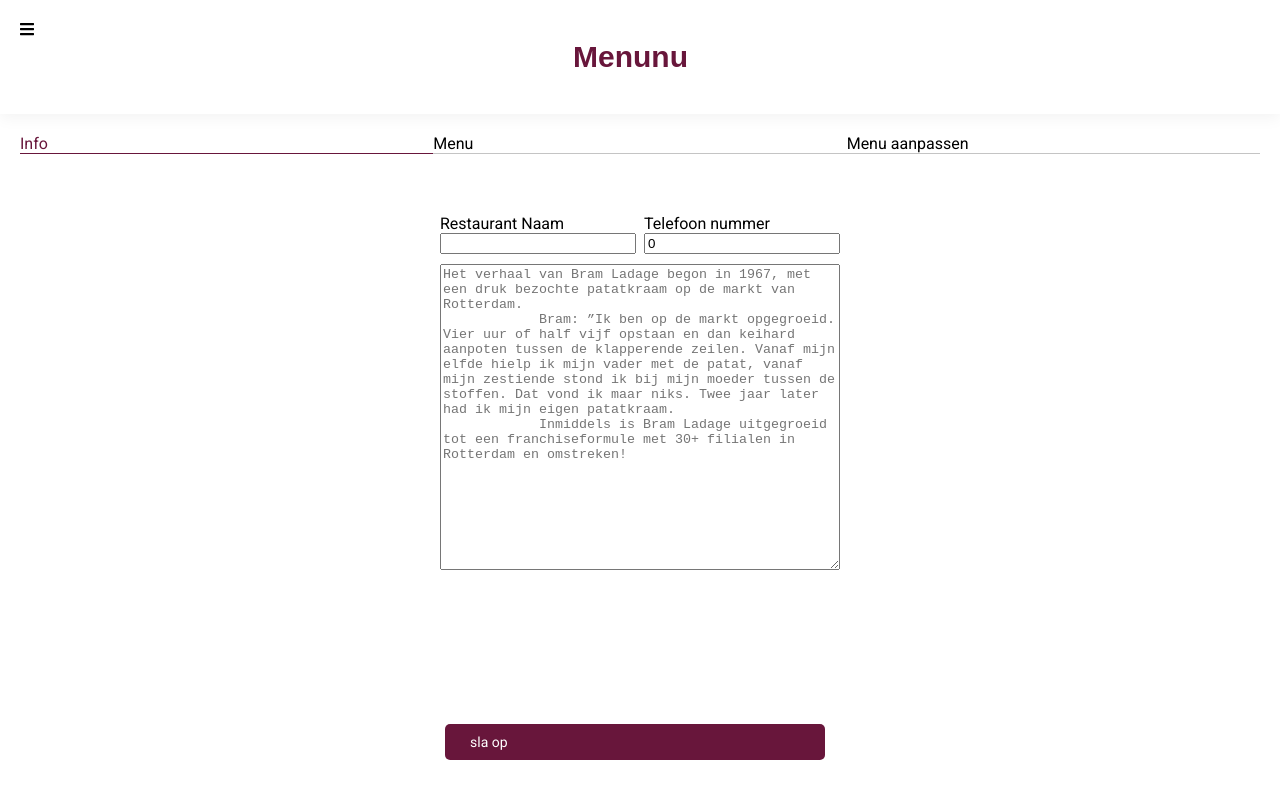
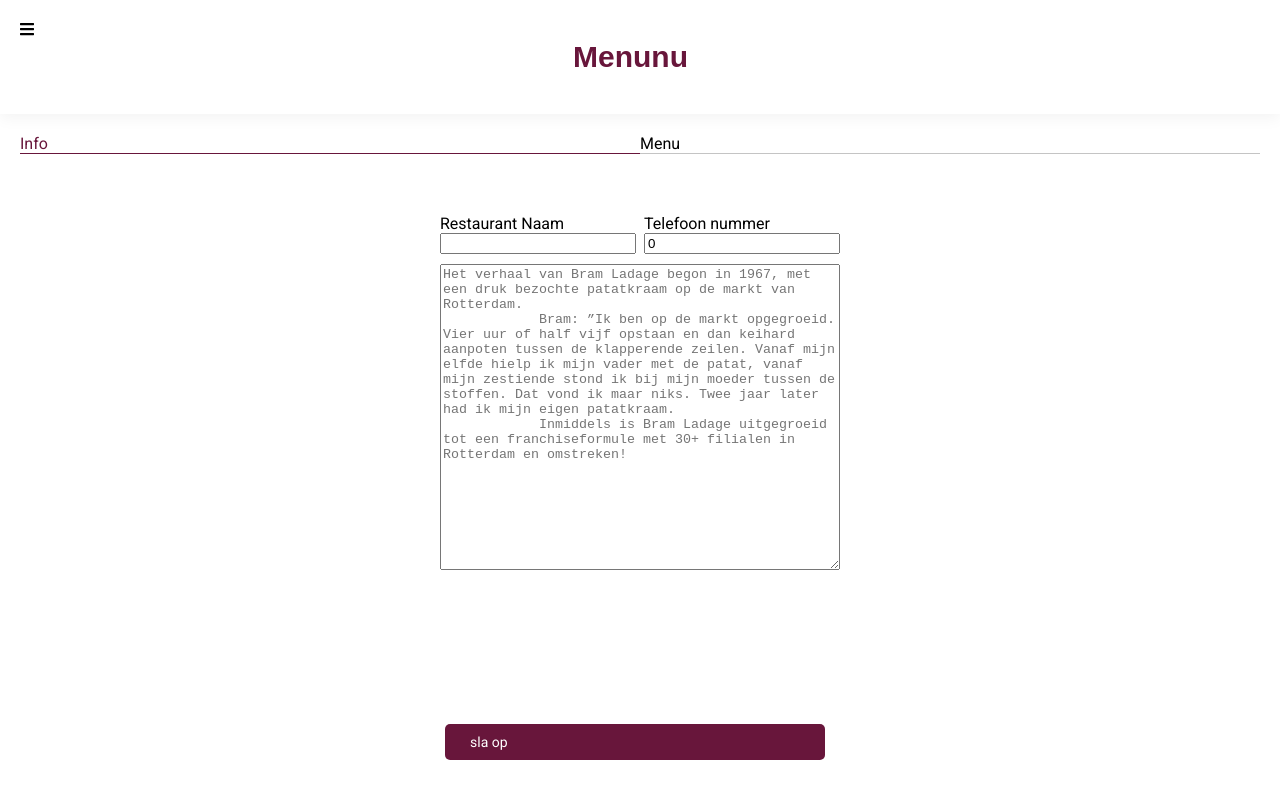
Before and after one commit to jaspervriends/medialab-2-menunu, a React (Create React App) app in the folder frontend/: page /create in a window 1280 px wide. Built offline with nearby package versions, Linux system fonts and the light colour scheme; a web font is replaced by a local one.

Commit message:
tabmenu moved menu to parent

```diff
--- a/frontend/src/components/Tabmenu/Tabmenu.js
+++ b/frontend/src/components/Tabmenu/Tabmenu.js
@@ -2,35 +2,17 @@
 import "./tabmenu.scss";
 import clsx from "clsx";
 
-function Tabmenu({onChange, value}) {
+function Tabmenu({onChange, value, menuItems}) {
     const [currentSelected, setCurrentSelected] = useState(null);
 
     useEffect(() => {
         setCurrentSelected(value)
     }, [value])
 
-    const menuItems = [
-        {
-            title: "Info",
-            value: "info",
-            ariaLabel: "Restaurant Informatie",
-        },
-        {
-            title: "Menu",
-            value: "menu",
-            ariaLabel: "Menu inzien"
-        },
-        {
-            title: "Menu aanpassen",
-            value: "Menu aanpassen",
-            ariaLabel: "Menu aanpassen",
-        }
-    ];
-
     return (
         <div className={"tabmenu"}>
             {menuItems.map((item, key) => {
-                return <div key={key} aria-label={item.ariaLabel}  className={clsx("tabmenu__item", currentSelected === item.value && "selected", item.disabled && "disabled")} onClick={() => {onChange(item.value)}}>{item.title}</div>
+                return <div key={key} aria-label={item.ariaLabel} className={clsx("tabmenu__item", currentSelected === item.value && "selected", item.disabled && "disabled")} onClick={() => {onChange(item.value)}}>{item.title}</div>
             })}
         </div>
     );
```
